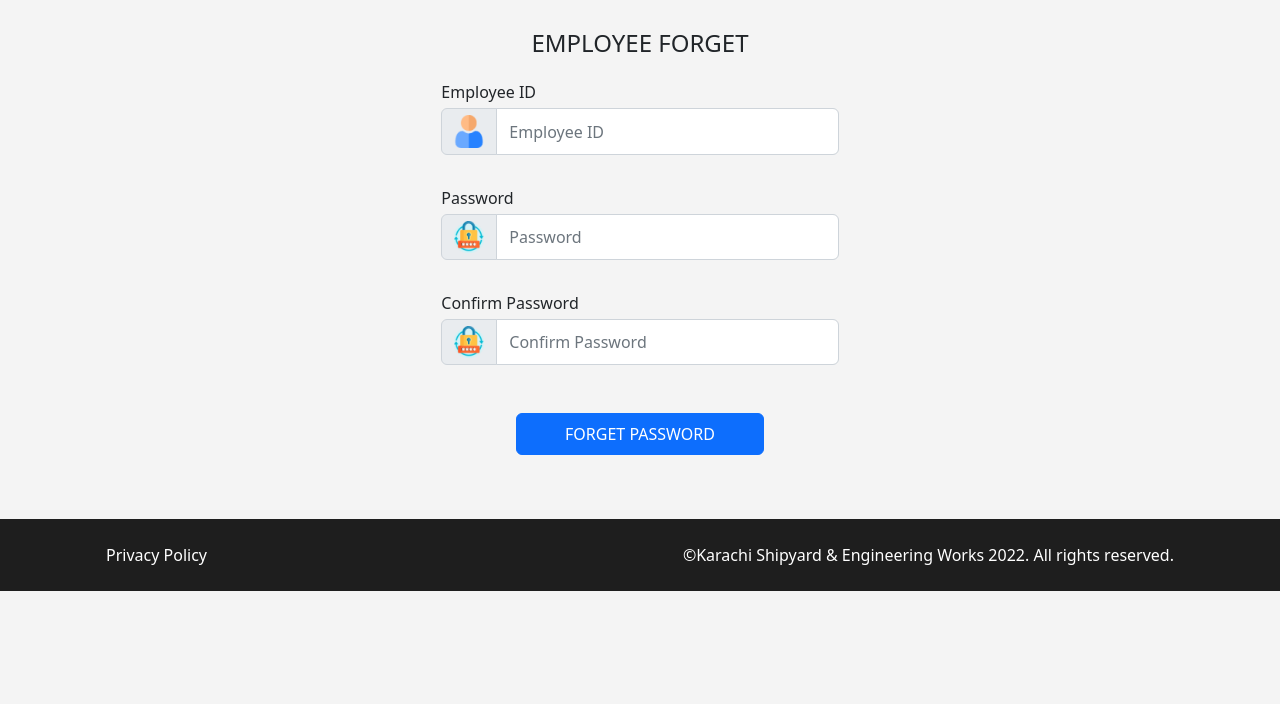
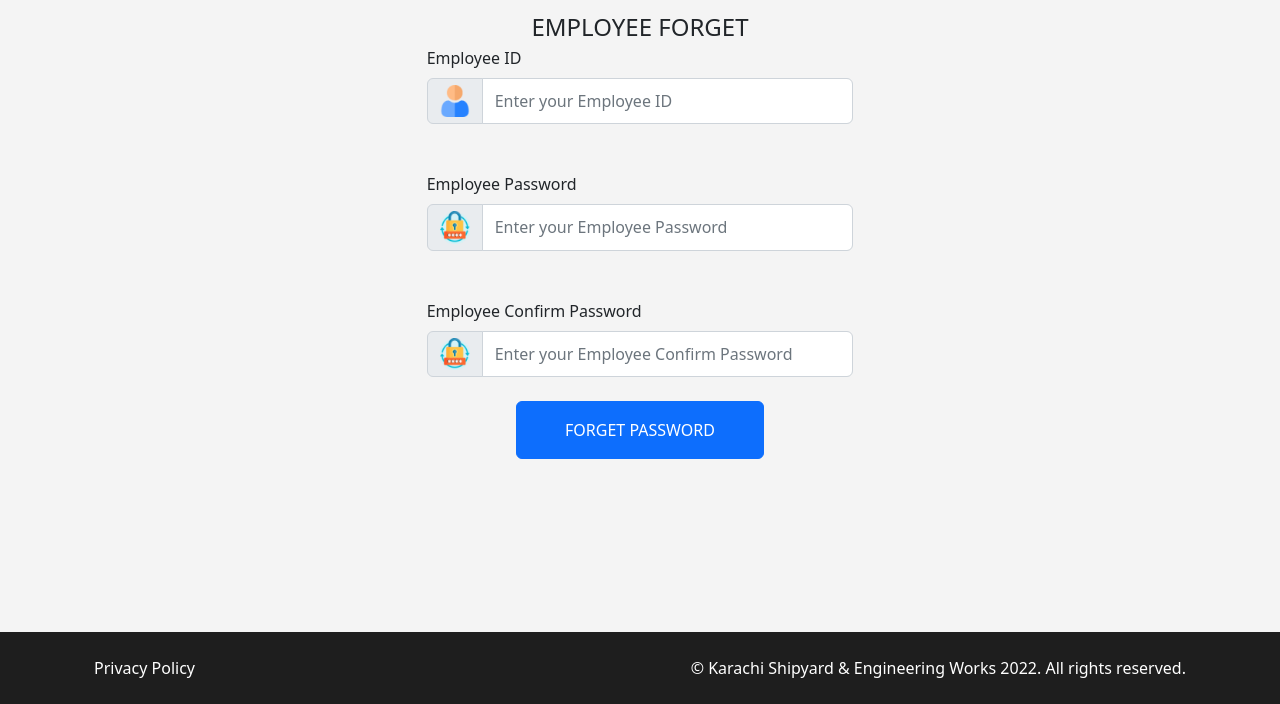
Before and after one commit to sTaimoorNawaz/IMS, a plain HTML site: page forgot.html in a window 1280 px wide. Shown: the part 96-800 px from the top of the page. Drawn offline with Linux system fonts and the light colour scheme.

Commit message:
all set pages

```diff
--- a/css/style.css
+++ b/css/style.css
@@ -1,34 +1,26 @@
 body {
-  background-color: #f4f4f4 !important;
-  min-height: 100% !important;
-  overflow: hidden !important;
+  background-color: #f4f4f4  !important;
 }
-
-/* .footer {
-  margin-top: 2.4rem;
-} */
-
-/* For Forgot Screen */
-.mt-Cus{
-  margin-top: 1.92rem !important;
-}
-
-/* Registration Screen */
-select{
-  padding: 0.6rem 1rem 0.6rem 1rem !important;
-}
-
-/* .bg-img {
-  background-image: url(../images/bg.webp) !important;
-  background-repeat: no-repeat;
-  background-size: cover;
-  min-height: 29.67rem !important;
-} */
-
-.font {
-  text-align: justify;
-}
-
 .bg-black-low {
   background-color: #1e1e1e !important;
 }
+
+/* Small devices (landscape phones, 576px and up) */
+@media (min-width: 576px) {
+}
+
+/* Medium devices (tablets, 768px and up) */
+@media (min-width: 768px) {
+}
+
+/* Large devices (desktops, 992px and up) */
+@media (min-width: 992px) {
+}
+
+/* X-Large devices (large desktops, 1200px and up) */
+@media (min-width: 1200px) {
+}
+
+/* XX-Large devices (larger desktops, 1400px and up) */
+@media (min-width: 1400px) {
+}
--- a/forgot.html
+++ b/forgot.html
@@ -14,95 +14,81 @@
   <link rel="stylesheet" href="css/bootstrap.min.css">
 </head>
 
-<body>
+<body class="d-flex flex-column min-vh-100">
+
   <header>
-    <nav class="navbar p-1 m-0 bg-black-low">
-      <div class="container d-flex flex-nowrap">
-        <a class="navbar-brand ms-4" href="#">
-          <img src="images/logo.webp" alt="logo" width="70">
+    <nav class="navbar navbar-expand-lg bg-black-low">
+      <div class="container">
+        <a class="navbar-brand" href="#">
+          <img src="images/logo.webp" alt="KS&EW" width="70">
         </a>
-        <h1 class="heading m-0 fw-normal fs-5 text-white">KARACHI SHIPYARD & ENGINEERING WORKS</h1>
+        <div class="collapse navbar-collapse" id="navbarSupportedContent">
+          <h1 class="heading ms-auto fw-normal fs-5 text-white">KARACHI SHIPYARD & ENGINEERING WORKS</h1>
+        </div>
       </div>
     </nav>
   </header>
 
-  <main class="main-body">
-    <div class="p-3 m-0">
-
-      <!-- Aside Content -->
-      <div class="row justify-content-center align-items-center m-0 p-0">
-<!--
-        <div class="bg-img col-12 col-lg-6 col-md-6">
-          <h2 class="headingV">OUR VISION & MISSION</h2>
-          <dl class="ms-2">
-            <dt class="fw-semibold fs-5">VISION</dt>
-            <dd class="fw-normal fs-6 font ms-3">To make KS&EW leading Shipyard and Heavy Mechanical Engineering
-              facility in the region, thus
-              contributing positively towards technical and industrial development of Pakistan.</dd>
-            <dt class="fw-semibold fs-5">MISSION</dt>
-            <dd class="fw-normal fs-6 font ms-3">To achieve excellence in the fields of shipbuilding, sub marines'
-              construction, ship repairs and heavy
-              general engineering by exploiting our core competence and offer high quality products that meets
-              customer's entire satisfaction.</dd>
-          </dl>
-        </div> -->
-
-        <!-- Form -->
-        <div class="col-12 col-lg-12 col-md-12 mt-4 mb-4">
-          <h2 class="heading text-center fs-4 mb-2 mt-4 mt-lg-0">EMPLOYEE FORGET</h2>
-          <form action="#" method="post" class="row g-3 needs-validation flex-column align-items-center" novalidate>
-
-            <div class="col-md-4 col-lg-4 mt-Cus">
-              <label for="validationCustomID" class="form-label mb-1 p-0">Employee ID</label>
+  <main>
+    <div class="mt-3 mt-lg-3 mt-md-3">
+      <h2 class="text-center fs-4 m-0 p-0">EMPLOYEE FORGET</h2>
+      <form class="row flex-column align-items-center p-0 m-0 g-3 custom-centered needs-validation" novalidate>
+        <div class="col-12 col-md-4 col-lg-4 mt-1 p-0 mt-lg-1 mt-md-1">
+          <label for="validationCustomUsername" class="form-label">Employee ID</label>
           <div class="input-group has-validation">
             <span class="input-group-text" id="inputGroupPrepend"><img src="images/user.webp" alt="user"
-                    class="img-fluid" width="30"></span>
-                <input type="text" minlength="8" maxlength="12" class="form-control" id="validationCustomID" aria-describedby="inputGroupPrepend"
-                  placeholder="Employee ID" required>
-                <div class="invalid-tooltip mt-1">
-                  Please input your valid employee ID.
+                width="30"></span>
+            <input type="text" class="form-control" id="validationCustomUsername" aria-describedby="inputGroupPrepend"
+              placeholder="Enter your Employee ID" minlength="8" maxlength="12" required>
+            <div class="invalid-tooltip mt-1 mt-lg-1 mt-md-1">
+              Please enter a valid Employee ID.
             </div>
           </div>
         </div>
 
-            <div class="col-md-4 col-lg-4 mt-Cus">
-              <label for="validationCustomPassword" class="form-label mb-1 p-0">Password</label>
+        <!-- User Password -->
+        <div class="col-12 col-md-4 col-lg-4 mt-5 p-0 mt-lg-5 mt-md-5">
+          <label for="validationCustomPassword" class="form-label">Employee Password</label>
           <div class="input-group has-validation">
-                <span class="input-group-text" id="inputGroupPrepend"><img src="images/pass.webp" alt="password"
-                    class="img-fluid" width="30"></span>
-                <input type="password" minlength="8" maxlength="12" class="form-control" id="validationCustomPassword"
-                  aria-describedby="inputGroupPrepend" placeholder="Password" required>
-                <div class="invalid-tooltip mt-1">
-                  Please input your valid Password.
+            <span class="input-group-text" id="inputGroupPrepend"><img src="images/pass.webp" alt="user"
+                width="30"></span>
+            <input type="text" class="form-control" id="validationCustomPassword" aria-describedby="inputGroupPrepend"
+              placeholder="Enter your Employee Password" minlength="8" maxlength="12" required>
+            <div class="invalid-tooltip mt-1 mt-lg-1 mt-md-1">
+              Please enter a valid Employee Password.
             </div>
           </div>
         </div>
 
-            <div class="col-md-4 col-lg-4 mt-Cus">
-              <label for="validationCustomConfirmPassword" class="form-label mb-1 p-0">Confirm Password</label>
+        <!-- User Confirm Password -->
+        <div class="col-12 col-md-4 col-lg-4 mt-5 p-0 mt-lg-5 mt-md-5">
+          <label for="validationCustomConfirmPassword" class="form-label">Employee Confirm Password</label>
           <div class="input-group has-validation">
-                <span class="input-group-text" id="inputGroupPrepend"><img src="images/pass.webp" alt="password"
-                    class="img-fluid" width="30"></span>
-                <input type="password" minlength="8" maxlength="12" class="form-control" id="validationCustomConfirmPassword"
-                  aria-describedby="inputGroupPrepend" placeholder="Confirm Password" required>
-                <div class="invalid-tooltip mt-1">
-                  Please input your valid Confirm Password.
+            <span class="input-group-text" id="inputGroupPrepend"><img src="images/pass.webp" alt="user"
+                width="30"></span>
+            <input type="text" class="form-control" id="validationCustomConfirmPassword" aria-describedby="inputGroupPrepend"
+              placeholder="Enter your Employee Confirm Password" minlength="8" maxlength="12" required>
+            <div class="invalid-tooltip mt-1 mt-lg-1 mt-md-1">
+              Please enter a valid Employee Password.
             </div>
           </div>
         </div>
-            <div class="col-12 col-lg-12 mt-5 text-center">
-              <button class="btn btn-primary pt-2 pb-2 ps-5 pe-5 mb-4" type="submit">FORGET PASSWORD</button>
+
+        <!-- button -->
+        <div class="col-12 text-center mt-4 p-0 mt-lg-4 mt-md-4">
+          <button
+            class="btn btn-primary ps-5 pt-3 pe-5 pb-3 ps-lg-5 pt-lg-3 pe-lg-5 pb-lg-3 ps-md-5 pt-md-3 pe-md-5 pb-md-3"
+            type="submit">FORGET PASSWORD</button>
         </div>
       </form>
     </div>
-      </div>
-    </div>
   </main>
 
-  <footer class="bg-black-low m-0 p-4">
-    <div class="container d-flex align-items-center">
-      <a class="text-white text-decoration-none ms-4" href="#" target="_blank">Privacy Policy</a>
-      <p class="m-0 text-white ms-auto me-4">&copy;Karachi Shipyard & Engineering Works 2022. All rights reserved.</p>
+
+  <footer id="footer" class="mt-auto bg-black-low">
+    <div class="container d-flex p-4 p-lg-4 p-md-4">
+      <a class="text-white text-decoration-none" href="#" target="_blank">Privacy Policy</a>
+      <p class="p-0 m-0 text-white ms-auto">&copy; Karachi Shipyard & Engineering Works 2022. All rights reserved.</p>
     </div>
   </footer>
 
```
Also changed, not shown: login.html (+42 -37 lines), registration.html (+32 -47 lines). Lines whose indentation alone changed are shown as unchanged.
